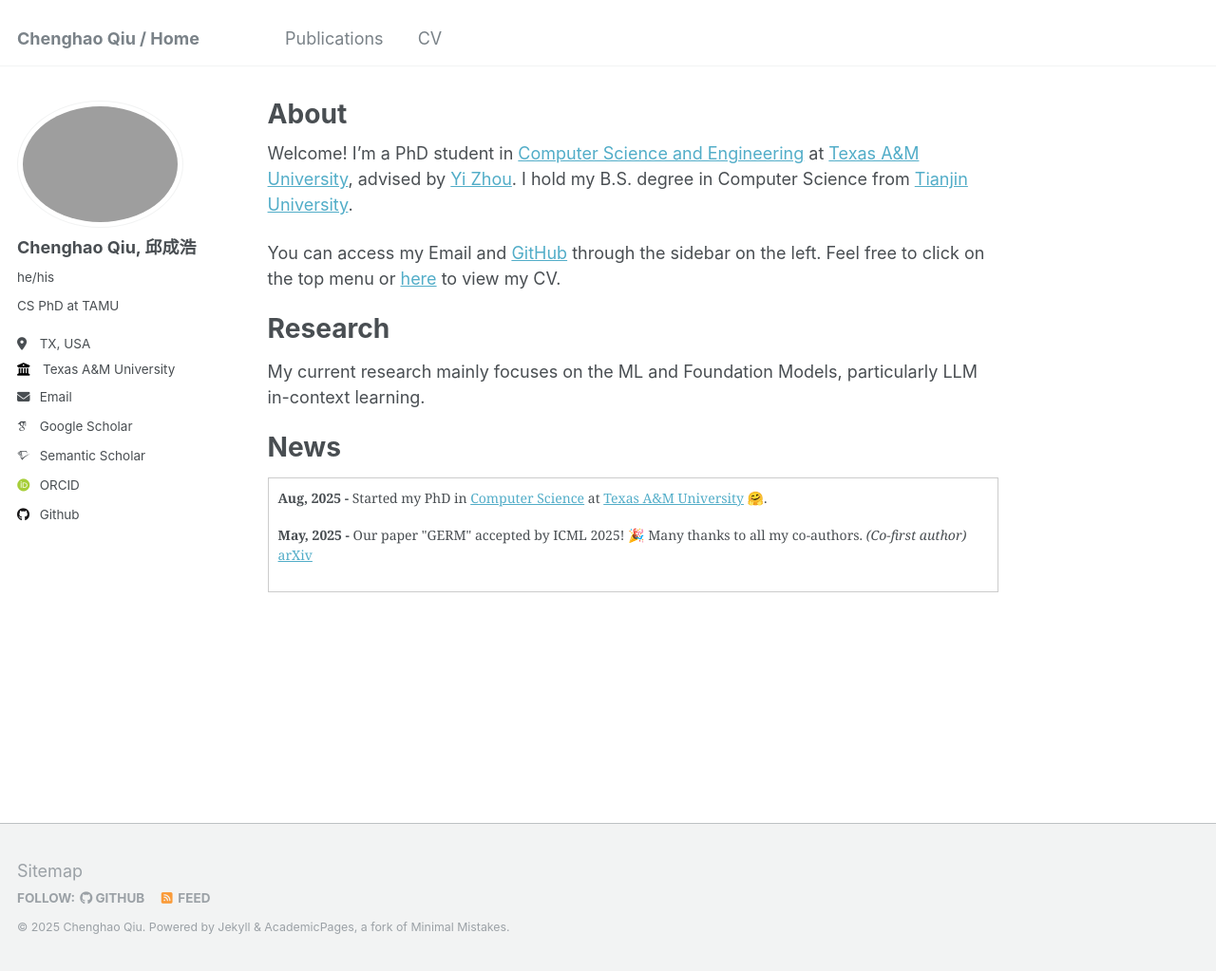
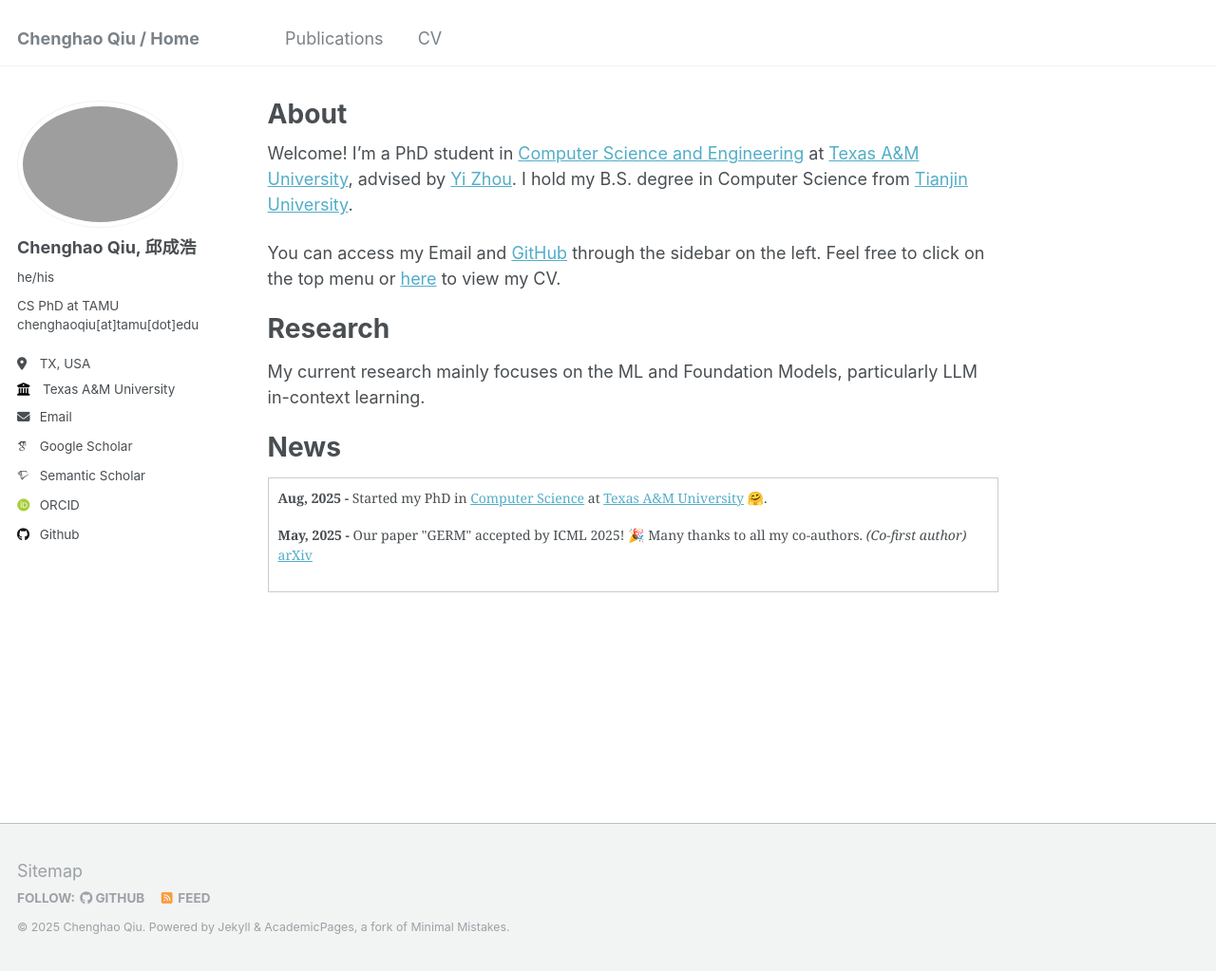
Before and after one commit to Chenghao-Qiu/Chenghao-Qiu.github.io, a Jekyll site: the page built from _pages/about.md, in a window 1280 px wide and 1023 px high. Shown: the whole window at 95% size. Built offline with Jekyll 4.4.1, drawn with Linux system fonts in a browser that asks for light colours; some web fonts are replaced.

Commit message:
update email

```diff
--- a/_config.yml
+++ b/_config.yml
@@ -24,7 +24,7 @@ author:
   avatar           : "profile.png"
   name             : "Chenghao Qiu, 邱成浩"
   pronouns         : "he/his"
-  bio              : "CS PhD at TAMU"
+  bio              : "CS PhD at TAMU\n chenghaoqiu[at]tamu[dot]edu"
   location         : "TX, USA"
   employer         : "Texas A&M University"
   uri              : # URL
```
